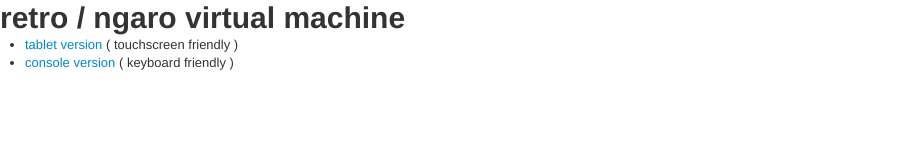
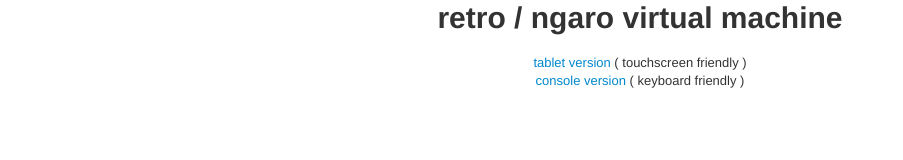
Before and after one commit to tangentstorm/ngaro-js, a website: page src/index.html in a window 1280 px wide. Shown: the whole page, without its empty margins (0-903 px from the left). Drawn offline with Linux system fonts and the light colour scheme.

Commit message:
set server to open to index. updated layout of index

```diff
--- a/src/index.html
+++ b/src/index.html
@@ -7,16 +7,21 @@
   <meta charset="UTF-8" />
 </head>
 <body>
+  <div class="container">
+    <div class="row">
+      <div class="span12">
+        <div style="text-align:center">
           <h1>retro / ngaro virtual machine</h1>
-
-<nav>
-  <ul>
+          <br>
+          <ul class="unstyled">
             <li><a href="tablet.html">tablet version</a>
             ( touchscreen friendly )</li>
             <li><a href="console.html">console version</a>
             ( keyboard friendly )</li>
           </ul>
-</nav>
-
+        </div> <!--/center-->
+      </div> <!--/span12-->
+    </div> <!--/row-->
+  </div> <!--/container-->
 </body>
 </html>
```
Also changed, not shown: server.js (+7 -5 lines), 1 other file. Lines whose indentation alone changed are shown as unchanged.
